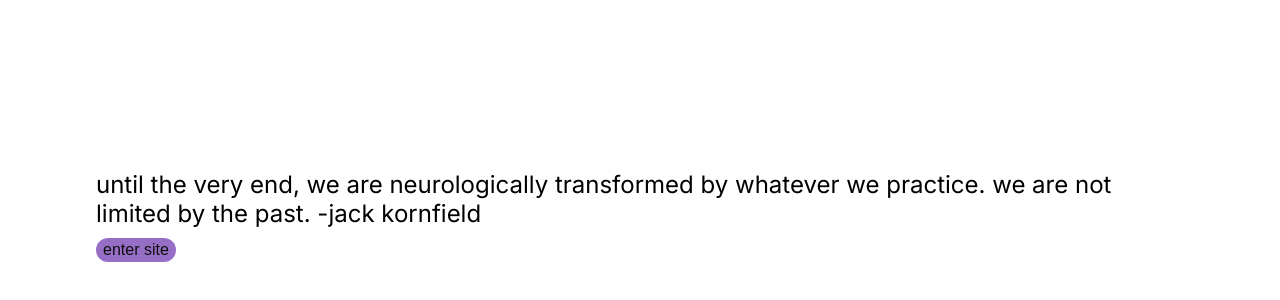
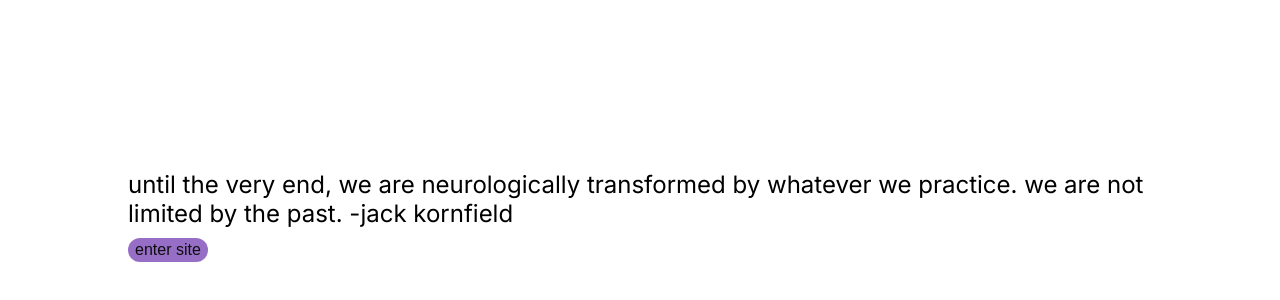
Before and after one commit to jakegreenbergbell/portfolio, a Next.js app: page / in a window 1280 px wide. Shown: the part 150-450 px from the top of the page. Built offline with nearby package versions, Linux system fonts and the light colour scheme.

Commit message:
Fix loading quote padding.

```diff
--- a/src/app/home/page.js
+++ b/src/app/home/page.js
@@ -13,8 +13,6 @@ import FlyingBird from "../components/FlyingBird";
 export default function Home() {
     const text =
         "born & raised in berkeley, ca, jake greenberg-bell is an athlete, builder, software engineer, and product designer.";
-
-    const AnimatedImage = motion(StyledBackgroundBird);
 
     return (
         <main>
--- a/src/app/page.js
+++ b/src/app/page.js
@@ -64,7 +64,7 @@ const Quote = styled.div`
 const Container = styled.div`
     display: flex;
     flex-direction: column;
-    padding: 96px;
+    padding: 10vw;
     padding-top: 20rem;
     min-height: 100vh;
 `;
```
